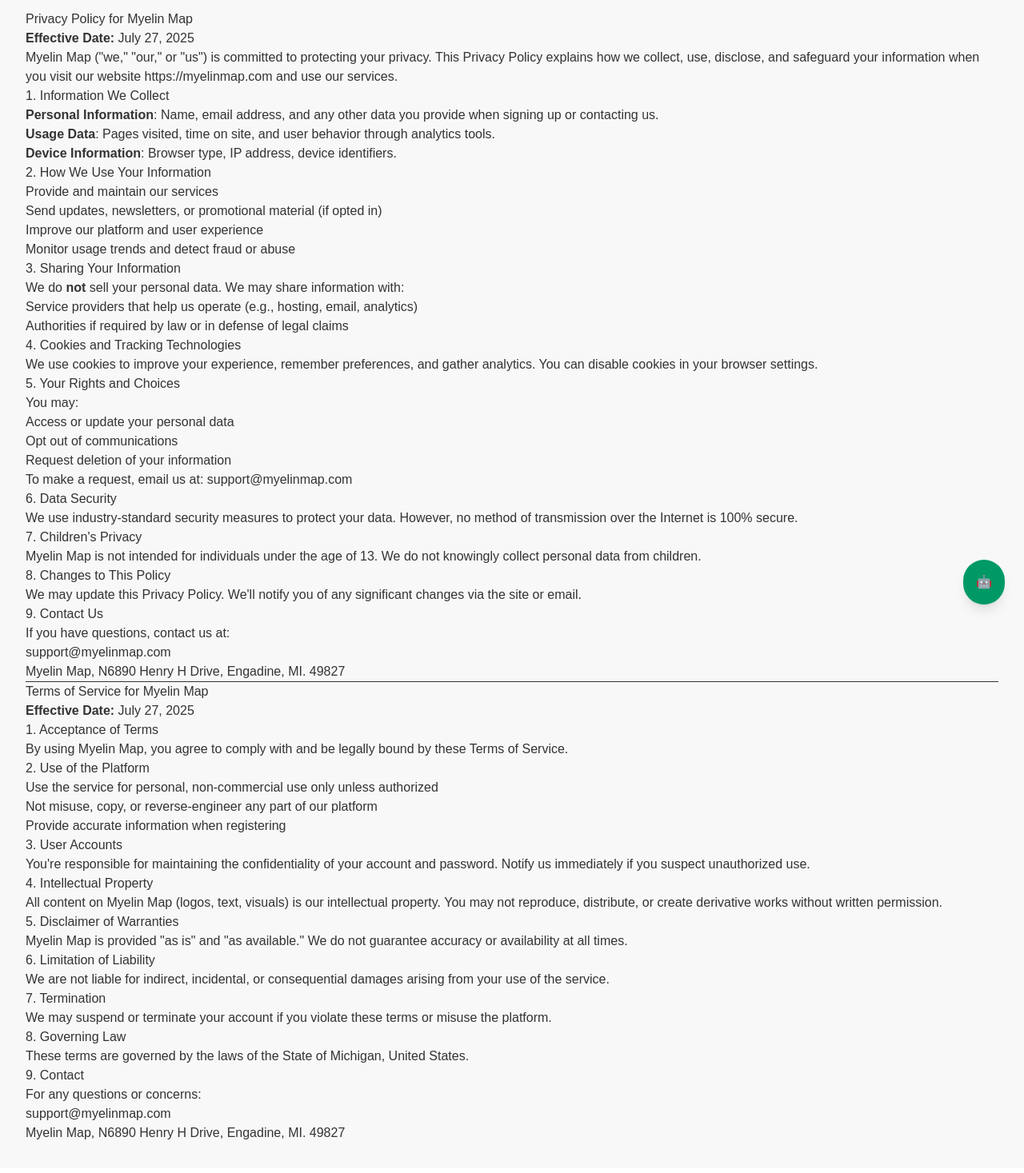
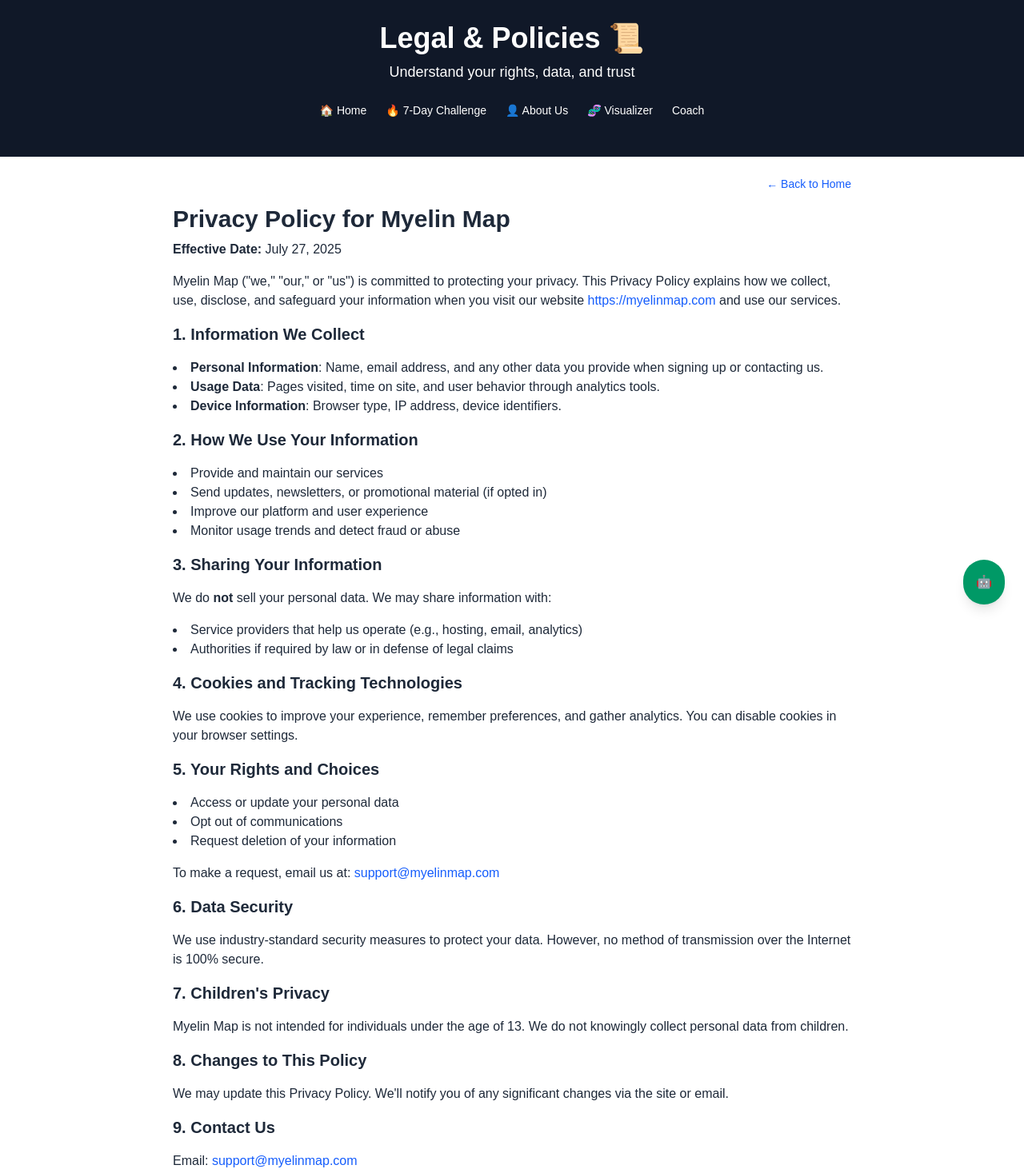
Before and after one commit to bl0ckchained/myelinmap, a Next.js app: page /PrivacyPolicies in a window 1280 px wide. Shown: the part 20-1487 px from the top of the page at 80% size. Built offline with nearby package versions, Linux system fonts and the light colour scheme.

Commit message:
added header and footer to privacypolicies

```diff
--- a/pages/PrivacyPolicies.tsx
+++ b/pages/PrivacyPolicies.tsx
@@ -1,186 +1,137 @@
 import React from "react";
+import Link from "next/link";
+import Header from "@/components/Header";
+import Footer from "@/components/Footer";
 
 export default function PrivacyPolicies() {
   return (
+    <>
+      <Header title="Legal & Policies 📜" subtitle="Understand your rights, data, and trust" />
+
       <main
-      style={{
-        padding: "2rem",
-        fontFamily: "Arial, sans-serif",
-        background: "#f8f8f8",
-        color: "#333",
-      }}
+        className="max-w-4xl mx-auto p-6 bg-white text-gray-800"
+        style={{ fontFamily: "Arial, sans-serif" }}
       >
-      <h1>Privacy Policy for Myelin Map</h1>
-      <p>
-        <strong>Effective Date:</strong> July 27, 2025
+        <p className="text-sm text-right mb-4">
+          <Link href="/" className="text-blue-600 hover:underline">
+            ← Back to Home
+          </Link>
         </p>
 
-      <section>
+        <h1 className="text-3xl font-bold mb-2">Privacy Policy for Myelin Map</h1>
+        <p><strong>Effective Date:</strong> July 27, 2025</p>
+
+        <section className="space-y-4 mt-4">
           <p>
-          Myelin Map ("we," "our," or "us") is committed to protecting your
+            Myelin Map (&quot;we,&quot; &quot;our,&quot; or &quot;us&quot;) is committed to protecting your
             privacy. This Privacy Policy explains how we collect, use, disclose,
             and safeguard your information when you visit our website{" "}
-          <a href="https://myelinmap.com">https://myelinmap.com</a> and use our
-          services.
+            <a href="https://myelinmap.com" className="text-blue-600 hover:underline">https://myelinmap.com</a> and use our services.
           </p>
 
-        <h2>1. Information We Collect</h2>
-        <ul>
-          <li>
-            <strong>Personal Information</strong>: Name, email address, and any
-            other data you provide when signing up or contacting us.
-          </li>
-          <li>
-            <strong>Usage Data</strong>: Pages visited, time on site, and user
-            behavior through analytics tools.
-          </li>
-          <li>
-            <strong>Device Information</strong>: Browser type, IP address,
-            device identifiers.
-          </li>
+          <h2 className="text-xl font-semibold">1. Information We Collect</h2>
+          <ul className="list-disc list-inside">
+            <li><strong>Personal Information</strong>: Name, email address, and any other data you provide when signing up or contacting us.</li>
+            <li><strong>Usage Data</strong>: Pages visited, time on site, and user behavior through analytics tools.</li>
+            <li><strong>Device Information</strong>: Browser type, IP address, device identifiers.</li>
           </ul>
 
-        <h2>2. How We Use Your Information</h2>
-        <ul>
+          <h2 className="text-xl font-semibold">2. How We Use Your Information</h2>
+          <ul className="list-disc list-inside">
             <li>Provide and maintain our services</li>
-          <li>
-            Send updates, newsletters, or promotional material (if opted in)
-          </li>
+            <li>Send updates, newsletters, or promotional material (if opted in)</li>
             <li>Improve our platform and user experience</li>
             <li>Monitor usage trends and detect fraud or abuse</li>
           </ul>
 
-        <h2>3. Sharing Your Information</h2>
+          <h2 className="text-xl font-semibold">3. Sharing Your Information</h2>
           <p>
             We do <strong>not</strong> sell your personal data. We may share
             information with:
           </p>
-        <ul>
-          <li>
-            Service providers that help us operate (e.g., hosting, email,
-            analytics)
-          </li>
+          <ul className="list-disc list-inside">
+            <li>Service providers that help us operate (e.g., hosting, email, analytics)</li>
             <li>Authorities if required by law or in defense of legal claims</li>
           </ul>
 
-        <h2>4. Cookies and Tracking Technologies</h2>
+          <h2 className="text-xl font-semibold">4. Cookies and Tracking Technologies</h2>
           <p>
             We use cookies to improve your experience, remember preferences, and
             gather analytics. You can disable cookies in your browser settings.
           </p>
 
-        <h2>5. Your Rights and Choices</h2>
-        <p>You may:</p>
-        <ul>
+          <h2 className="text-xl font-semibold">5. Your Rights and Choices</h2>
+          <ul className="list-disc list-inside">
             <li>Access or update your personal data</li>
             <li>Opt out of communications</li>
             <li>Request deletion of your information</li>
           </ul>
           <p>
             To make a request, email us at:{" "}
-          <a href="mailto:support@myelinmap.com">support@myelinmap.com</a>
+            <a href="mailto:support@myelinmap.com" className="text-blue-600 hover:underline">support@myelinmap.com</a>
           </p>
 
-        <h2>6. Data Security</h2>
+          <h2 className="text-xl font-semibold">6. Data Security</h2>
+          <p>We use industry-standard security measures to protect your data. However, no method of transmission over the Internet is 100% secure.</p>
+
+          <h2 className="text-xl font-semibold">7. Children&apos;s Privacy</h2>
+          <p>Myelin Map is not intended for individuals under the age of 13. We do not knowingly collect personal data from children.</p>
+
+          <h2 className="text-xl font-semibold">8. Changes to This Policy</h2>
+          <p>We may update this Privacy Policy. We&apos;ll notify you of any significant changes via the site or email.</p>
+
+          <h2 className="text-xl font-semibold">9. Contact Us</h2>
           <p>
-          We use industry-standard security measures to protect your data.
-          However, no method of transmission over the Internet is 100% secure.
-        </p>
-
-        <h2>7. Children's Privacy</h2>
-        <p>
-          Myelin Map is not intended for individuals under the age of 13. We do
-          not knowingly collect personal data from children.
-        </p>
-
-        <h2>8. Changes to This Policy</h2>
-        <p>
-          We may update this Privacy Policy. We'll notify you of any significant
-          changes via the site or email.
-        </p>
-
-        <h2>9. Contact Us</h2>
-        <p>
-          If you have questions, contact us at:
-          <br />
-          <a href="mailto:support@myelinmap.com">support@myelinmap.com</a>
+            Email: <a href="mailto:support@myelinmap.com" className="text-blue-600 hover:underline">support@myelinmap.com</a>
             <br />
             Myelin Map, N6890 Henry H Drive, Engadine, MI. 49827
           </p>
         </section>
 
-      <hr />
+        <hr className="my-8" />
 
-      <h1>Terms of Service for Myelin Map</h1>
-      <p>
-        <strong>Effective Date:</strong> July 27, 2025
-      </p>
+        <h1 className="text-3xl font-bold mb-2">Terms of Service for Myelin Map</h1>
+        <p><strong>Effective Date:</strong> July 27, 2025</p>
 
-      <section>
-        <h2>1. Acceptance of Terms</h2>
-        <p>
-          By using Myelin Map, you agree to comply with and be legally bound by
-          these Terms of Service.
-        </p>
+        <section className="space-y-4 mt-4">
+          <h2 className="text-xl font-semibold">1. Acceptance of Terms</h2>
+          <p>By using Myelin Map, you agree to comply with and be legally bound by these Terms of Service.</p>
 
-        <h2>2. Use of the Platform</h2>
-        <ul>
-          <li>
-            Use the service for personal, non-commercial use only unless
-            authorized
-          </li>
-          <li>
-            Not misuse, copy, or reverse-engineer any part of our platform
-          </li>
+          <h2 className="text-xl font-semibold">2. Use of the Platform</h2>
+          <ul className="list-disc list-inside">
+            <li>Use the service for personal, non-commercial use only unless authorized</li>
+            <li>Not misuse, copy, or reverse-engineer any part of our platform</li>
             <li>Provide accurate information when registering</li>
           </ul>
 
-        <h2>3. User Accounts</h2>
+          <h2 className="text-xl font-semibold">3. User Accounts</h2>
+          <p>You&apos;re responsible for maintaining the confidentiality of your account and password. Notify us immediately if you suspect unauthorized use.</p>
+
+          <h2 className="text-xl font-semibold">4. Intellectual Property</h2>
+          <p>All content on Myelin Map (logos, text, visuals) is our intellectual property. You may not reproduce, distribute, or create derivative works without written permission.</p>
+
+          <h2 className="text-xl font-semibold">5. Disclaimer of Warranties</h2>
+          <p>Myelin Map is provided &quot;as is&quot; and &quot;as available.&quot; We do not guarantee accuracy or availability at all times.</p>
+
+          <h2 className="text-xl font-semibold">6. Limitation of Liability</h2>
+          <p>We are not liable for indirect, incidental, or consequential damages arising from your use of the service.</p>
+
+          <h2 className="text-xl font-semibold">7. Termination</h2>
+          <p>We may suspend or terminate your account if you violate these terms or misuse the platform.</p>
+
+          <h2 className="text-xl font-semibold">8. Governing Law</h2>
+          <p>These terms are governed by the laws of the State of Michigan, United States.</p>
+
+          <h2 className="text-xl font-semibold">9. Contact</h2>
           <p>
-          You're responsible for maintaining the confidentiality of your account
-          and password. Notify us immediately if you suspect unauthorized use.
-        </p>
-
-        <h2>4. Intellectual Property</h2>
-        <p>
-          All content on Myelin Map (logos, text, visuals) is our intellectual
-          property. You may not reproduce, distribute, or create derivative
-          works without written permission.
-        </p>
-
-        <h2>5. Disclaimer of Warranties</h2>
-        <p>
-          Myelin Map is provided "as is" and "as available." We do not guarantee
-          accuracy or availability at all times.
-        </p>
-
-        <h2>6. Limitation of Liability</h2>
-        <p>
-          We are not liable for indirect, incidental, or consequential damages
-          arising from your use of the service.
-        </p>
-
-        <h2>7. Termination</h2>
-        <p>
-          We may suspend or terminate your account if you violate these terms or
-          misuse the platform.
-        </p>
-
-        <h2>8. Governing Law</h2>
-        <p>
-          These terms are governed by the laws of the State of Michigan, United
-          States.
-        </p>
-
-        <h2>9. Contact</h2>
-        <p>
-          For any questions or concerns:
-          <br />
-          <a href="mailto:support@myelinmap.com">support@myelinmap.com</a>
+            Email: <a href="mailto:support@myelinmap.com" className="text-blue-600 hover:underline">support@myelinmap.com</a>
             <br />
             Myelin Map, N6890 Henry H Drive, Engadine, MI. 49827
           </p>
         </section>
       </main>
+
+      <Footer />
+    </>
   );
 }
```
Also changed, not shown: 1 other file (tests, documents, lock files or other folders). Lines whose indentation alone changed are shown as unchanged.
